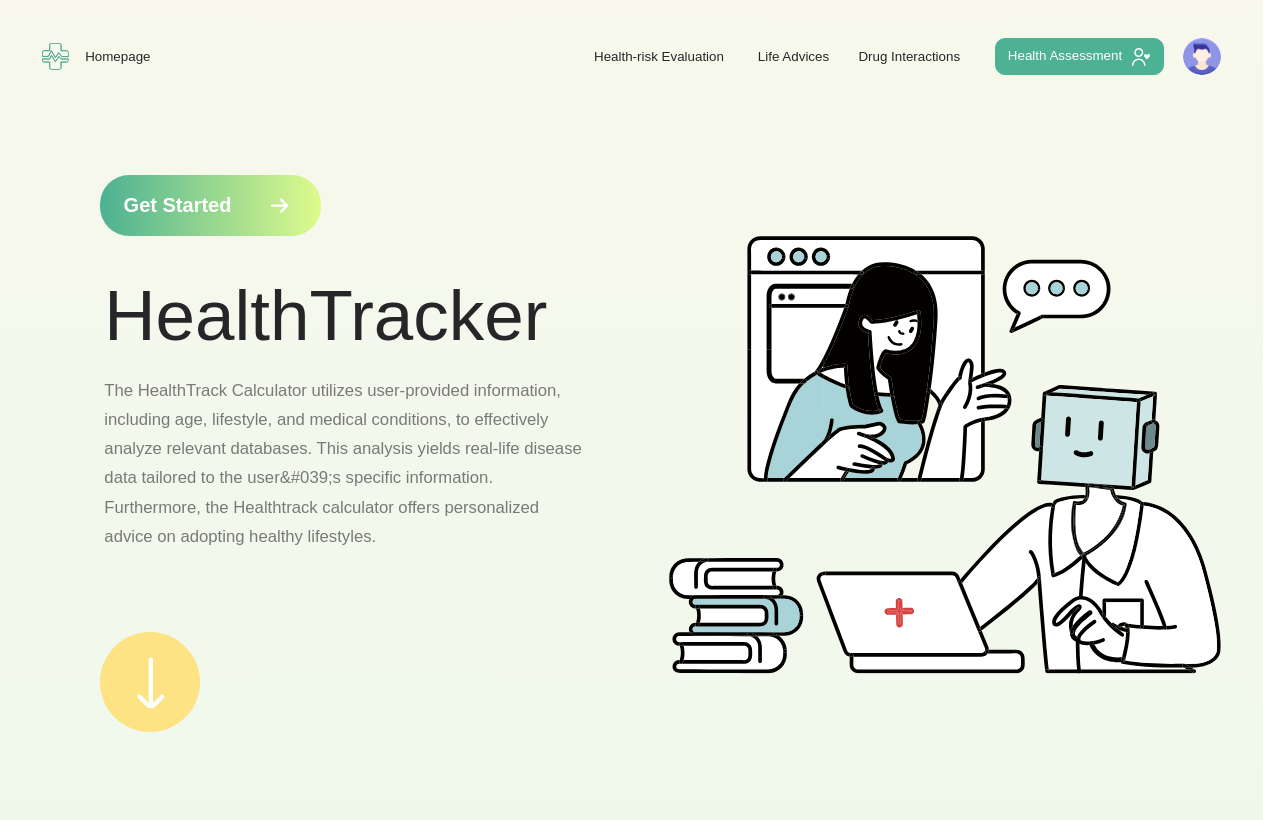
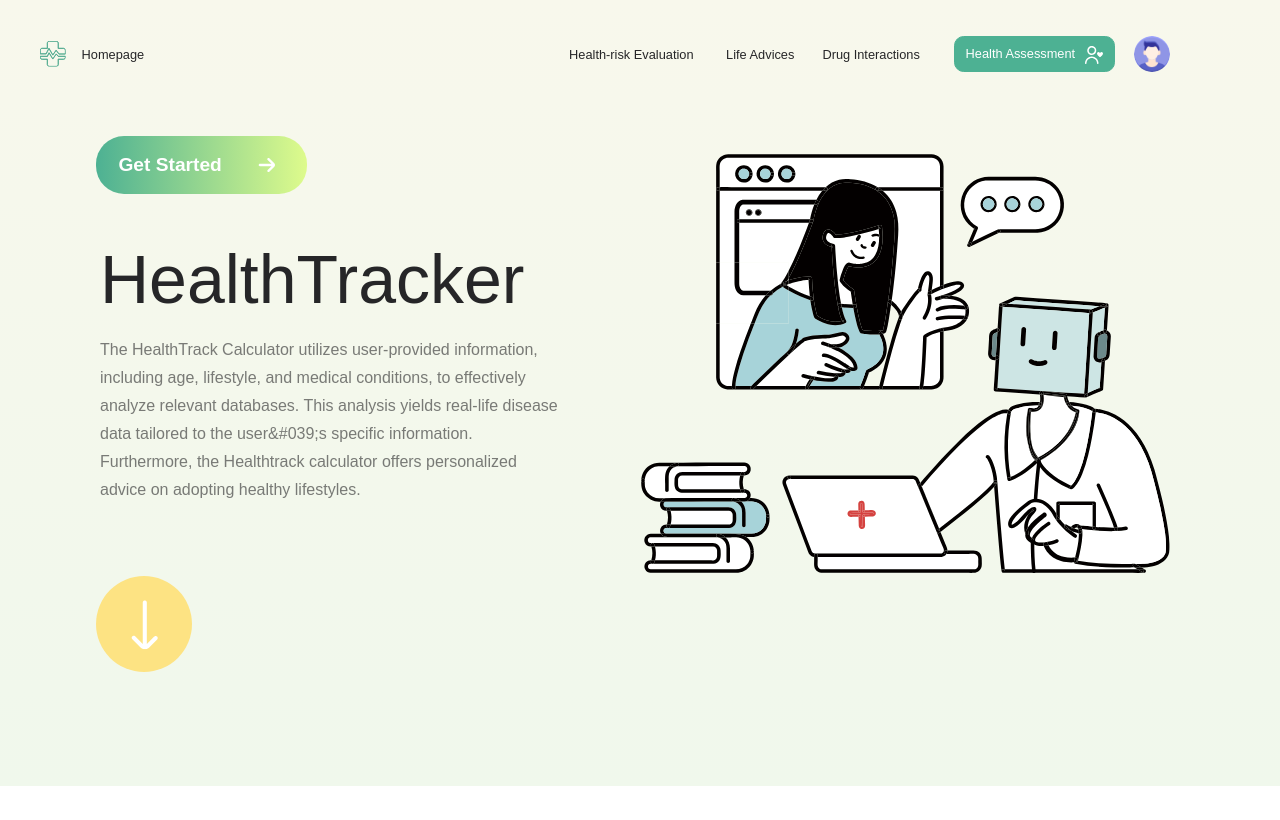
Before and after one commit to Hi-Ji/HealthTrackWeb, a React (Create React App) app: page / in a window 1280 px wide. Built offline with nearby package versions, Linux system fonts and the light colour scheme; a web font is replaced by a local one.

Commit message:
Minor_Adjustments

```diff
--- a/src/page/homePage.jsx
+++ b/src/page/homePage.jsx
@@ -24,7 +24,7 @@ export const About = ({ ...props }) => {
       <div className={styles["scroll-down"]}>
         <FrontText />
         <StartButton />
-        <NextButton left ="18rem" top ="547rem"/>
+        <NextButton left ="18rem" top ="600rem"/>
         <FrontPageDoctor />
         <AimText />
 
--- a/src/styles/About.module.css
+++ b/src/styles/About.module.css
@@ -8,7 +8,7 @@
     rgba(240, 248, 236, 1) 0%,
     rgba(248, 248, 236, 1) 100%
   );
-  width: 1512rem;
+  width: 100%;
   height: 982rem;
   position: relative;
   overflow: hidden;
@@ -29,6 +29,7 @@
   display: flex;
   align-items: center;
   justify-content: flex-start;
+  cursor: pointer;
 }
 .rectangle-1 {
   background: #4db193;
@@ -41,6 +42,7 @@
   position: absolute;
   left: 1192rem;
   top: 45rem;
+  cursor: pointer;
 }
 .ellipse-2 {
   border-radius: 50%;
@@ -49,6 +51,7 @@
   position: absolute;
   left: 1417rem;
   top: 45rem;
+  cursor: pointer;
 }
 .fi-rr-following {
   position: absolute;
@@ -57,6 +60,7 @@
   width: 18rem;
   height: 18rem;
   overflow: visible;
+  cursor: pointer;
 }
 .health-assessment {
   color: #ffffff;
@@ -70,6 +74,7 @@
   display: flex;
   align-items: center;
   justify-content: flex-start;
+  cursor: pointer;
 }
 .drug-interactions {
   color: #262628;
@@ -83,6 +88,7 @@
   display: flex;
   align-items: center;
   justify-content: flex-start;
+  cursor: pointer;
 }
 .life-advices {
   color: #262628;
@@ -96,6 +102,7 @@
   display: flex;
   align-items: center;
   justify-content: flex-end;
+  cursor: pointer;
 }
 .health-risk-evaluation {
   color: #262628;
@@ -109,6 +116,7 @@
   display: flex;
   align-items: center;
   justify-content: flex-end;
+  cursor: pointer;
 }
 .logo {
   position: absolute;
@@ -123,7 +131,7 @@
   height: 900rem;
   position: absolute;
   left: 102rem;
-  top: 210rem;
+  top: 120rem;
   overflow-y: auto;
   -ms-overflow-style: none;
 }
@@ -133,7 +141,7 @@
 }
 .title {
   position: absolute;
-  inset: 0;
+  top: 60rem;
 }
 .health-track {
   color: #262628;
@@ -158,7 +166,7 @@
 }
 .start {
   position: absolute;
-  inset: 0;
+  top: 50rem;
 }
 .rectangle-5 {
   background: linear-gradient(
@@ -203,6 +211,7 @@
   overflow: visible;
 }
 .next {
+  height: 10rem;
   position: absolute;
   inset: 0;
 }
@@ -215,15 +224,16 @@
   position: absolute;
   left: 18rem;
   top: 547rem;
-  cursor:crosshair ;
+  cursor:pointer ;
 }
 .fi-rr-arrow-down {
   position: absolute;
   left: 47.45rem;
-  top: 576.45rem;
+  top: 629.45rem;
   width:62rem;
   height:62rem;
   overflow: visible;
+  cursor: pointer;
 }
 .illustration {
   position: absolute;
@@ -255,6 +265,7 @@
 }
 .illustration-2 {
   position: absolute;
+  height:20rem;
   inset: 0;
 }
 .illustration2 {
@@ -275,7 +286,7 @@
 }
 .common-helath-isuues {
   width: 952rem;
-  height: 648rem;
+  height: 60rem;
   position: static;
 }
 .cancer {
--- a/src/styles/base/Base.css
+++ b/src/styles/base/Base.css
@@ -4,6 +4,6 @@ html{
 
 @media (max-width: 1300px) {
     html {
-      font-size: 0.835px;
+      font-size: 0.80px;
     }
 }
```
